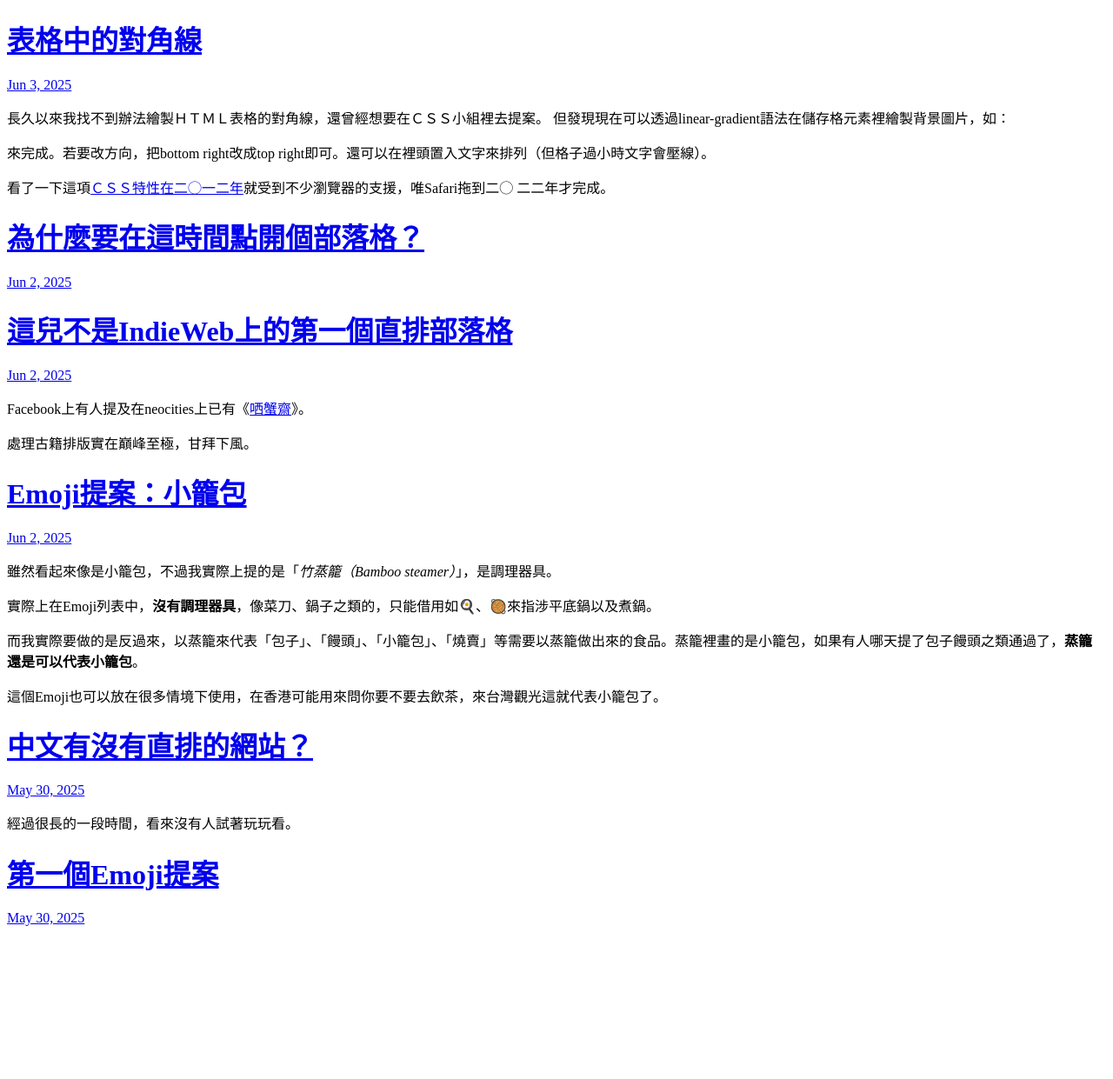
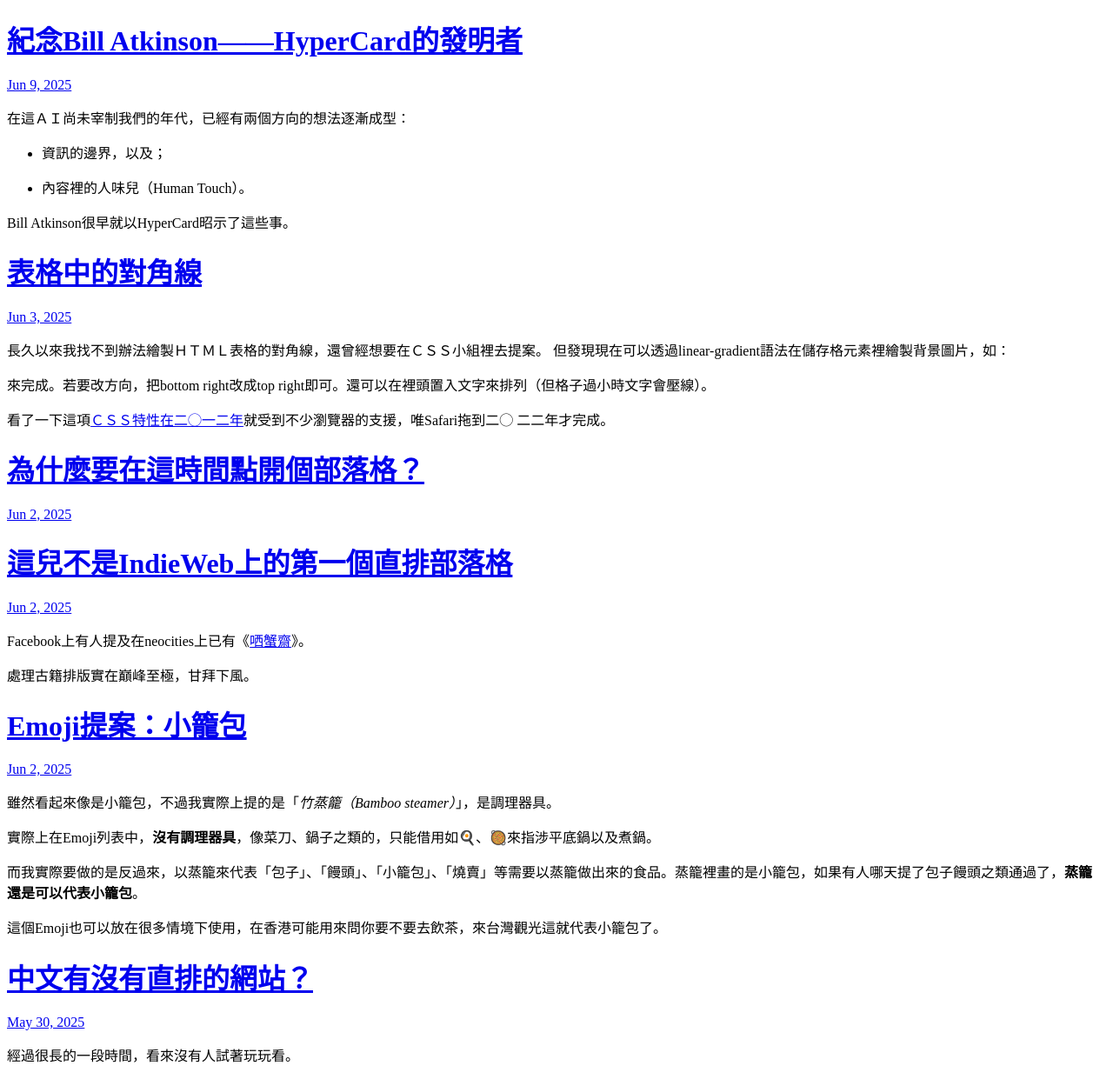
Before and after one commit to bobbytung/blogarchive, a plain HTML site: page index.html in a window 1280 px wide. Shown: the whole page at 87% size. Before the commit the page ends 1073 px from the top, so only its background shows below. Drawn offline with Linux system fonts and the light colour scheme.

Commit message:
Archiving from Micro.blog.

```diff
--- a/index.html
+++ b/index.html
@@ -21,6 +21,30 @@
 <div class="h-feed">
 
 
+
+	  <div class="h-entry">
+
+			<h1><a href="https://bobbytung.wanderer.tw/2025/06/09/bill-atkinsonhypercard.html">紀念Bill Atkinson——HyperCard的發明者</a></h1>
+
+
+		<a href="https://bobbytung.wanderer.tw/2025/06/09/bill-atkinsonhypercard.html" class="u-url"><time class="dt-published" datetime="2025-06-09 19:03:40 &#43;0800">Jun 9, 2025</time></a>
+
+		<div class="e-content">
+			 <p>在這ＡＩ尚未宰制我們的年代，已經有兩個方向的想法逐漸成型：</p>
+<ul>
+<li>
+<p>資訊的邊界，以及；</p>
+</li>
+<li>
+<p>內容裡的人味兒（Human Touch）。</p>
+</li>
+</ul>
+<p>Bill Atkinson很早就以HyperCard昭示了這些事。</p>
+<!-- raw HTML omitted -->
+<!-- raw HTML omitted -->
+
+		</div>
+	  </div>
 
 	  <div class="h-entry">
 
@@ -109,21 +133,6 @@
 		</div>
 	  </div>
 
-	  <div class="h-entry">
-
-			<h1><a href="https://bobbytung.wanderer.tw/2025/05/30/emoji.html">第一個Emoji提案</a></h1>
-
-
-		<a href="https://bobbytung.wanderer.tw/2025/05/30/emoji.html" class="u-url"><time class="dt-published" datetime="2025-05-30 12:48:50 &#43;0800">May 30, 2025</time></a>
-
-		<div class="e-content">
-			 <!-- raw HTML omitted -->
-<!-- raw HTML omitted -->
-<!-- raw HTML omitted -->
-
-		</div>
-	  </div>
-
 
 </div>
 
```
